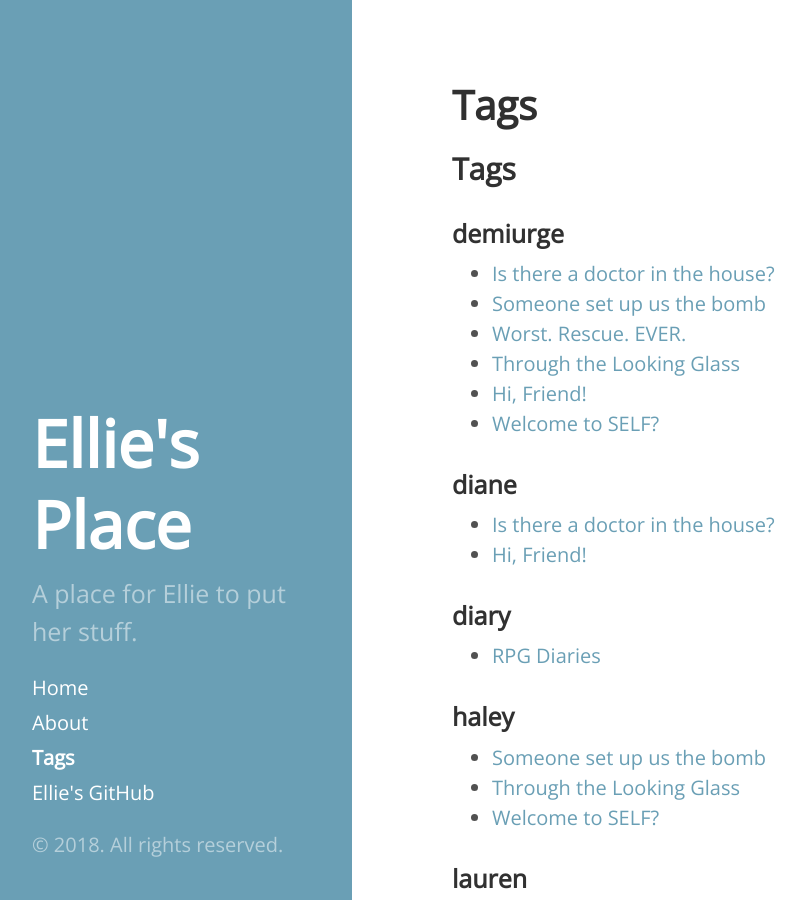
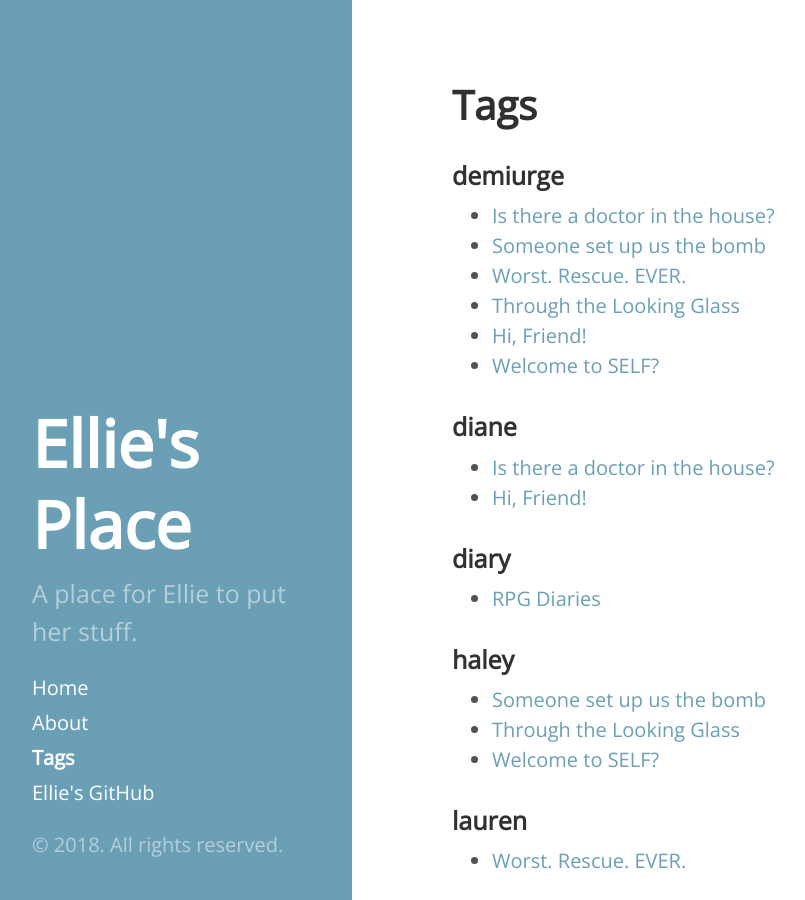
Before and after one commit to eltariel/eltariel.github.io, a Jekyll site: the page built from tags.html, in a window 1280 px wide and 900 px high. Shown: the whole window, without its empty margins (8-813 px from the left). Built offline with Jekyll 4.4.1, drawn with Linux system fonts in a browser that asks for light colours.

Commit message:
messing with layouts again

```diff
--- a/index.html
+++ b/index.html
@@ -14,7 +14,8 @@
     <span class="post-date">{{ post.date | date_to_string }}</span>
 	{% include tagline.html tagsrc=post.tags %}
 
-    {{ post.content }}
+    {{ post.excerpt | markdownify | strip_html | truncatewords: 30 }}
+    <a href="{{ post.url }}">... see full post</a>
   </div>
   {% endfor %}
 </div>
--- a/tags.html
+++ b/tags.html
@@ -2,8 +2,6 @@
 layout: page
 title: Tags
 ---
-
-<h2>{{page.title}}</h2>
 
 {% capture tags %}
   {% for tag in site.tags %}
```
